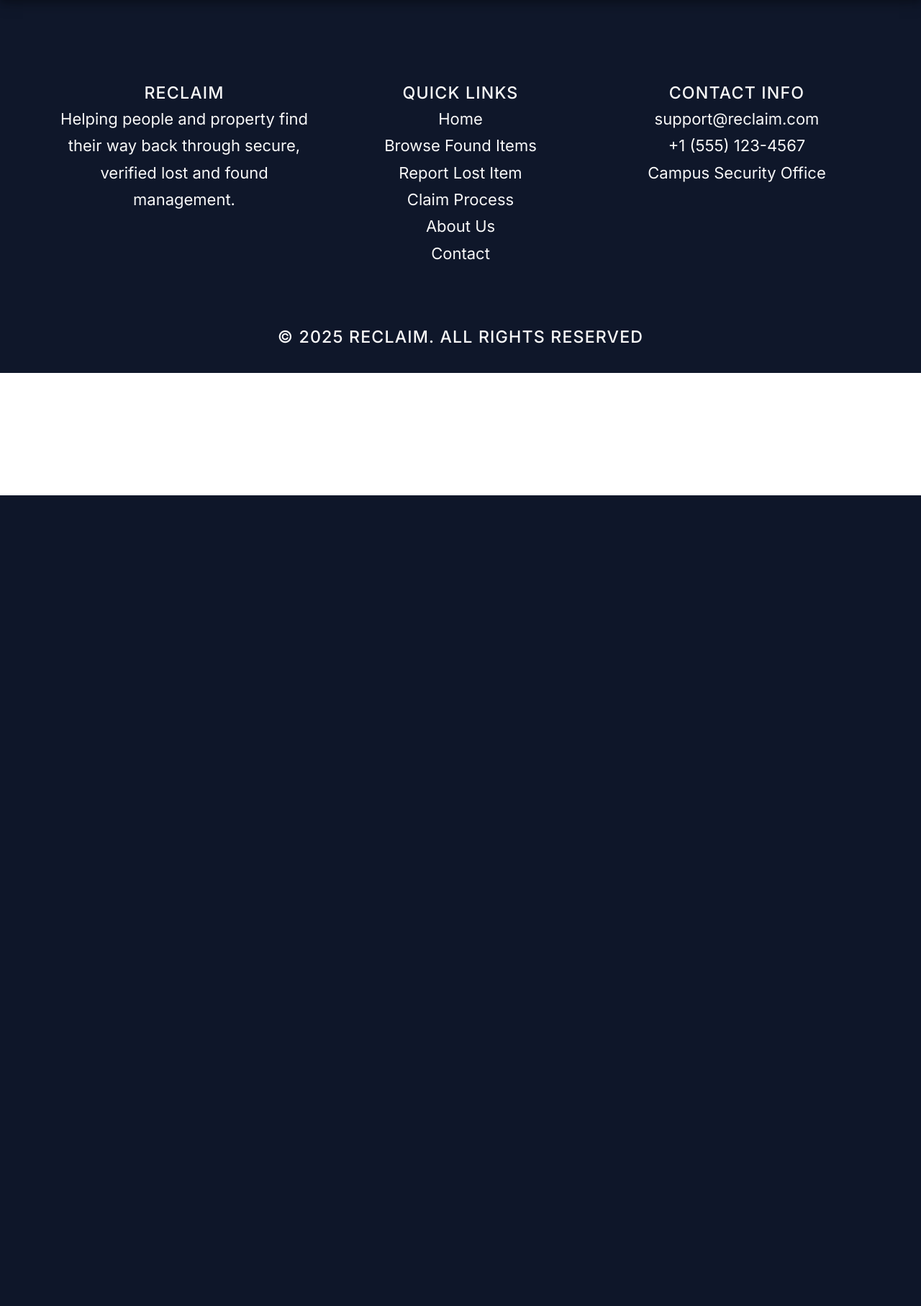
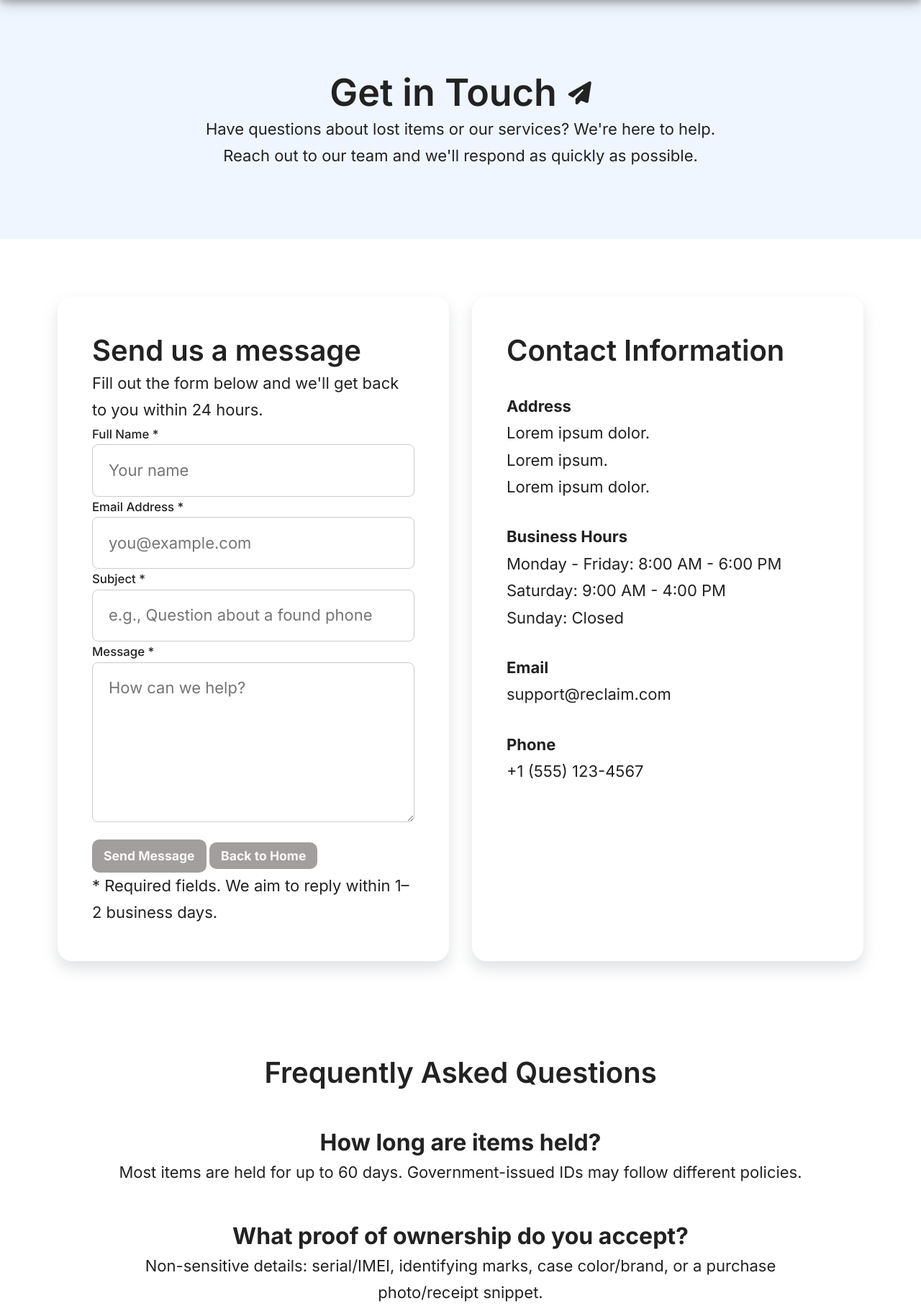
Before and after one commit to adig02/COMP1006, a PHP site: page /contact.php in a window 1280 px wide. Shown: the part 112-1926 px from the top of the page at 72% size. Before the commit the page ends 800 px from the top, so only its background shows below. Run offline with PHP 8.4, Linux system fonts and the light colour scheme; some libraries are stand-ins or nearby versions.

Commit message:
Contact page static content, form & styling completed

```diff
--- a/Project/contact.php
+++ b/Project/contact.php
@@ -7,7 +7,79 @@ $pageDesc = "CONTACT PAGE DESCRIPTION";
 
 // adding the header
 require './templates/header.php';
-
+?>
+            <section class="hero-template found-items">
+                <div>
+                    <h2>Get in Touch</h2>
+                    <i class="fa-solid fa-paper-plane fa-2x"></i>
+                </div>
+                <p>Have questions about lost items or our services? We're here to help. Reach out to our team and we'll respond as quickly as possible.</p>
+            </section>
+            <section class="contact-container">
+                <div class="contact-form contact-card">
+                    <h3>Send us a message</h3>
+                    <p>Fill out the form below and we'll get back to you within 24 hours.</p>
+                    <form action="#" method="post">
+                        <label for="name">Full Name *</label>
+                        <input id="name" name="name" type="text" required placeholder="Your name">
+                        <label for="email">Email Address *</label>
+                        <input id="email" name="email" type="email" required placeholder="you@example.com">
+                        <label for="subject">Subject *</label>
+                        <input id="subject" name="subject" type="text" required placeholder="e.g., Question about a found phone">
+                        <label for="message">Message *</label>
+                        <textarea id="message" name="message" rows="5" required placeholder="How can we help?"></textarea>
+                        <div class="form-actions">
+                            <button type="submit" class="btn">Send Message</button>
+                            <a href="index.php" class="btn">Back to Home</a>
+                        </div>
+                    </form>
+                    <p>* Required fields. We aim to reply within 1–2 business days.</p>
+                </div>
+                <div class="contact-card contact-info">
+                    <h3>Contact Information</h3>
+                    <div>
+                        <p class="bold">Address</p>
+                        <p>Lorem ipsum dolor.</p>
+                        <p>Lorem ipsum.</p>
+                        <p>Lorem ipsum dolor.</p>
+                    </div>
+                    <div>
+                        <p class="bold">Business Hours</p>
+                        <p>Monday - Friday: 8:00 AM - 6:00 PM</p>
+                        <p>Saturday: 9:00 AM - 4:00 PM</p>
+                        <p>Sunday: Closed</p>
+                    </div>
+                    <div>
+                        <p class="bold">Email</p>
+                        <p>support@reclaim.com</p>
+                    </div>
+                    <div>
+                        <p class="bold">Phone</p>
+                        <p>+1 (555) 123-4567</p>
+                    </div>
+                </div>
+            </section>
+            <section class="faq">
+                <h3 id="faq-title">Frequently Asked Questions</h3>
+                <div>
+                    <h4 class="bold">How long are items held?</h4>
+                    <p>Most items are held for up to 60 days. Government-issued IDs may follow different policies.</p>
+                </div>
+                <div>
+                    <h4 class="bold">What proof of ownership do you accept?</h4>
+                    <p>Non-sensitive details: serial/IMEI, identifying marks, case color/brand, or a purchase photo/receipt
+                        snippet.</p>
+                </div>
+                <div>
+                    <h4 class="bold">Can I report a lost item online??</h4>
+                    <p>Yes! You can report lost items through our website 24/7. Simply create a free account, provide a detailed description of your lost item, and we'll notify you immediately if a matching item is found. You can also track the status of your report and update information at any time through your dashboard.</p>
+                </div>
+                <div>
+                    <h4 class="bold">Is my contact information public?</h4>
+                    <p>No. Your details are used solely for matching and are not displayed publicly.</p>
+                </div>
+            </section>
+<?php
 // adding the footer
 require './templates/footer.php';
 ?>
--- a/Project/css/style.css
+++ b/Project/css/style.css
@@ -132,7 +132,7 @@ input, textarea, select {
     font-size: clamp(1.125rem, 1.5vw + 0.25rem, 1.375rem);
     padding: 0.75em 1em;
     border: 1px solid #ccc;
-    border-radius: 0.5em;
+    border-radius: 0.5rem;
     width: 100%;
     box-sizing: border-box;
 }
@@ -202,6 +202,9 @@ header nav menu li a:hover {
 .btn:hover{
     background: #959292;
     transform: translateY(-2px);
+}
+.bold{
+    font-weight: bold;
 }
 
 /*---------------------------------------------------------Footer-----------------------------------------------------*/
@@ -437,6 +440,30 @@ footer{
 
 
 /*-------------------------------------------------------Contact-Page-------------------------------------------------*/
+.contact-container{
+    display: grid;
+    grid-template-columns: 1fr 1fr;
+    margin: 5rem;
+    gap: 2rem;
+}
+.contact-card{
+    box-shadow: rgba(149, 157, 165, 0.3) 0 10px 20px;
+    padding: 3rem;
+    border-radius: 20px;
+}
+.faq{
+    text-align: center;
+    display: flex;
+    flex-direction: column;
+    gap: 3rem;
+    padding: 3rem 10rem;
+    margin-bottom: 4rem;
+}
+.contact-info{
+    display: flex;
+    flex-direction: column;
+    gap: 2rem;
+}
 /*-----------------------------------------------------Found-Items-Page-----------------------------------------------*/
 .found-items div:nth-child(1){
     display: flex;
```
